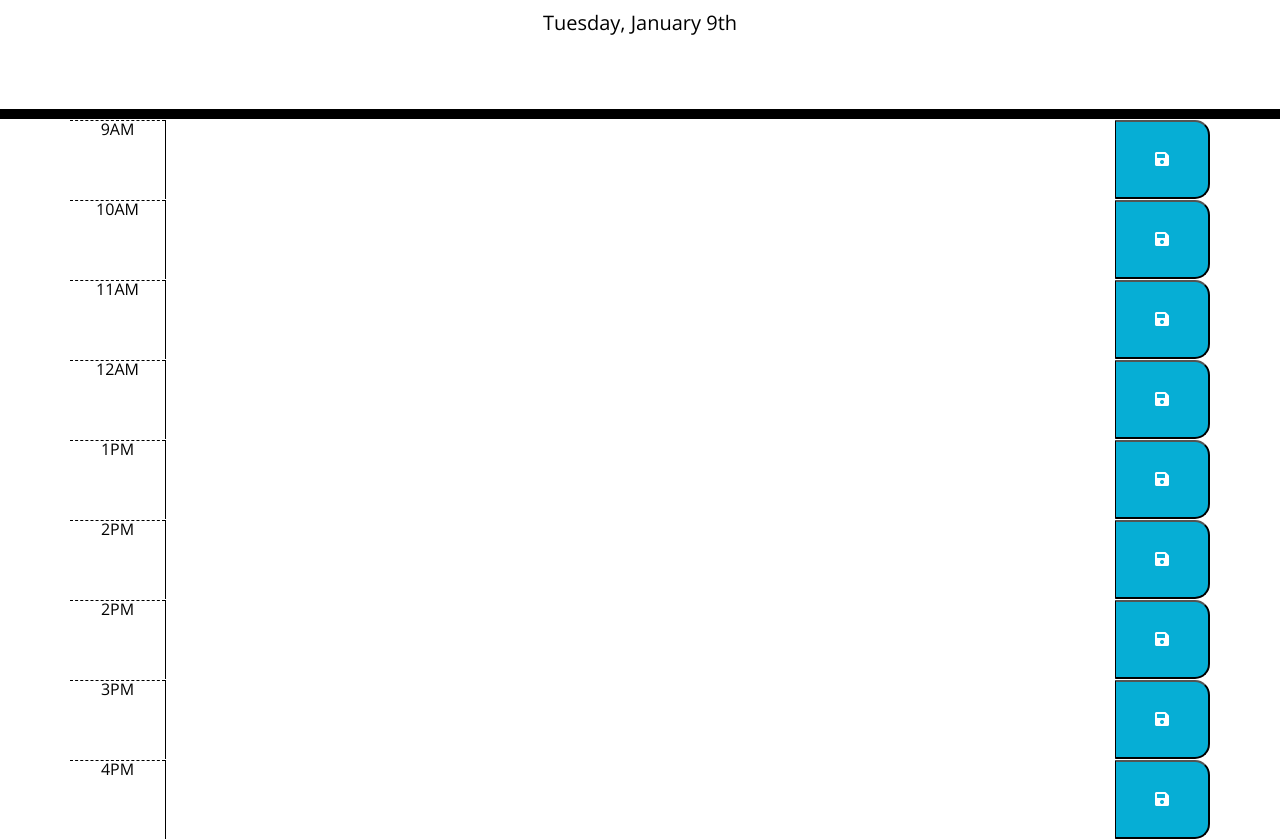
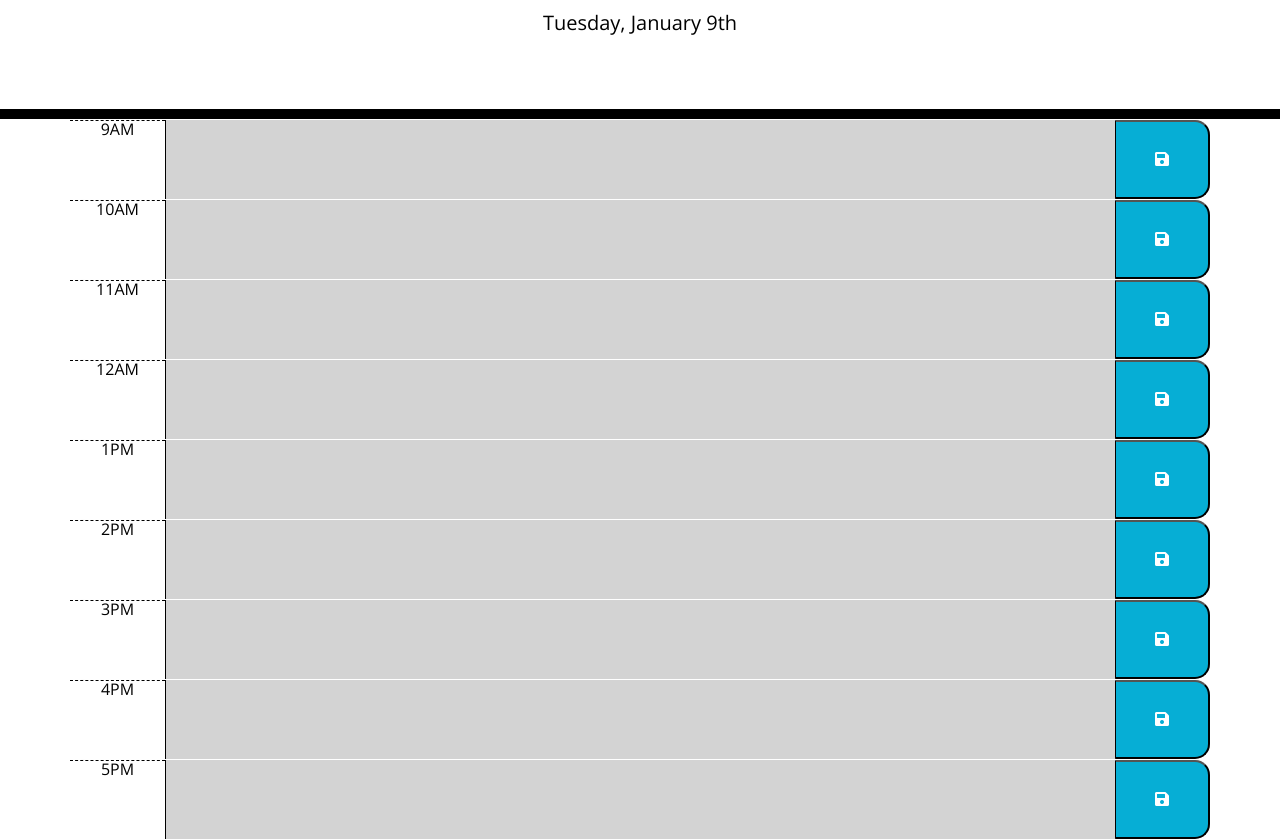
Before and after one commit to mrahman676/planner-app, a plain HTML site: page starter/index.html in a window 1280 px wide. Shown: the part 168-1007 px from the top of the page. Drawn offline with nearby package versions, Linux system fonts and the light colour scheme.

Commit message:
created a function where the colour changes depending on time on current hour

```diff
--- a/script.js
+++ b/script.js
@@ -14,4 +14,24 @@ const today = dayjs().format("dddd[,] MMMM D[th]");
 $("#currentDay").text(today);
 
 
-// Create rows for business hours and event input
+// Colour change for past, present, future
+
+function ColorBlock() {
+    const hour = dayjs().hour();
+
+    const timeBlocks = $(".time-block");
+
+    for (var i = 0; i < timeBlocks.length; i++) {
+    const present = parseInt($(timeBlocks[i]).attr("id"));
+
+        if (present > hour) {
+            $(timeBlocks[i]).addClass("future");
+        } else if (present === hour) {
+            $(timeBlocks[i]).addClass("present");
+        } else {
+            $(timeBlocks[i]).addClass("past");
+        }
+}
+}
+
+ColorBlock();
--- a/starter/index.html
+++ b/starter/index.html
@@ -60,19 +60,19 @@
     </div>
 
     <div class="row time-block" id="15">
-      <div class="col-1 hour">2PM</div>
+      <div class="col-1 hour">3PM</div>
       <textarea class="col-10 description"></textarea>
       <button class="col-1 saveBtn"><i class="fas fa-save"></i></button>
     </div>
 
     <div class="row time-block" id="16">
-      <div class="col-1 hour">3PM</div>
+      <div class="col-1 hour">4PM</div>
       <textarea class="col-10 description"></textarea>
       <button class="col-1 saveBtn"><i class="fas fa-save"></i></button>
     </div>
 
     <div class="row time-block" id="17">
-      <div class="col-1 hour">4PM</div>
+      <div class="col-1 hour">5PM</div>
       <textarea class="col-10 description"></textarea>
       <button class="col-1 saveBtn"><i class="fas fa-save"></i></button>
     </div>
```
Also changed, not shown: starter/style.css (line endings or trailing spaces).
